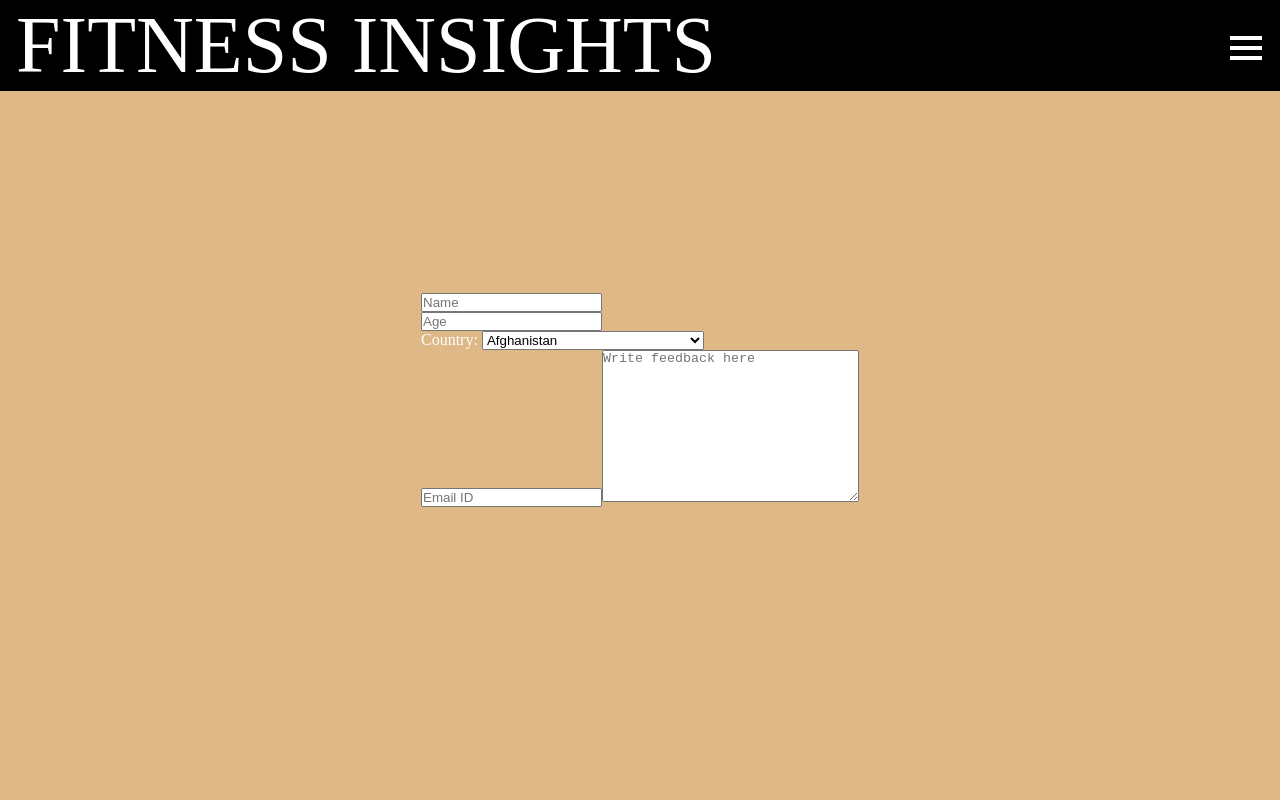
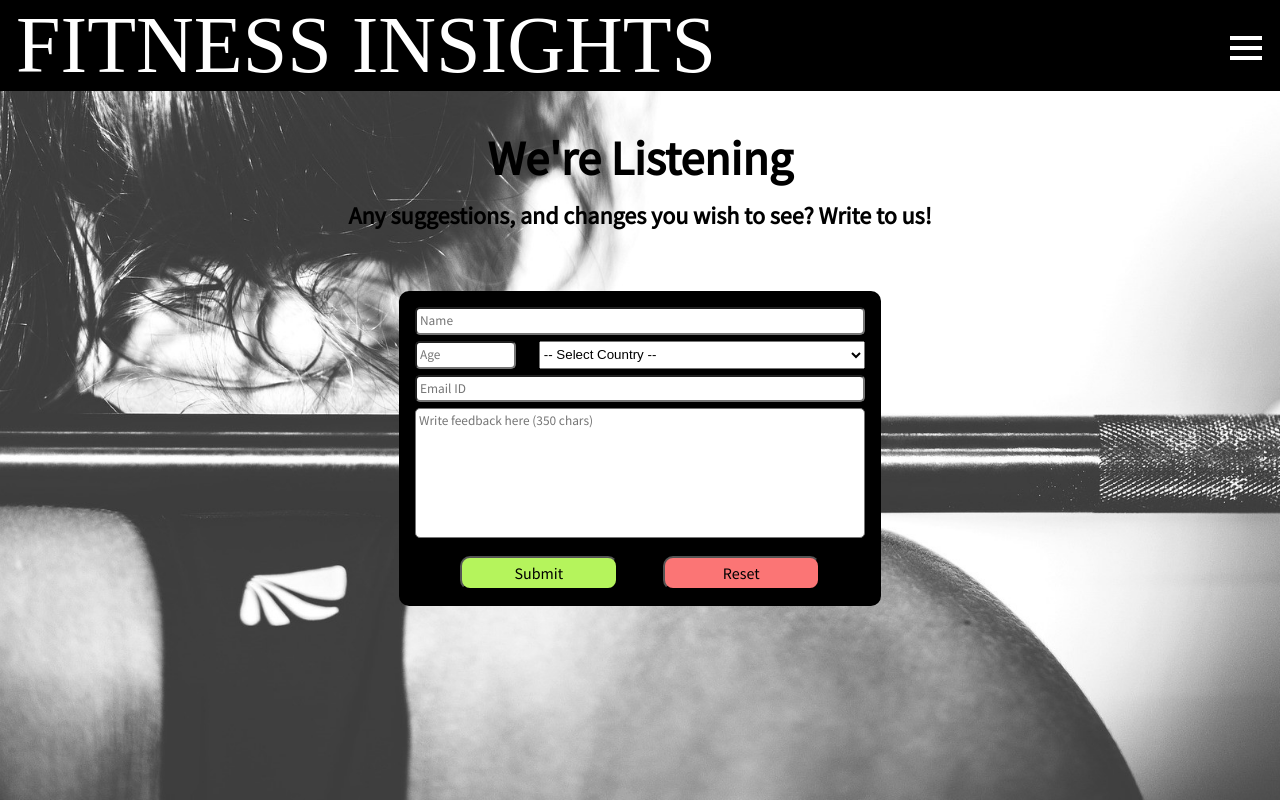
Before and after one commit to pranay-pathania/FitnessInsights, a Next.js app in the folder frontend/: page /feedback in a window 1280 px wide. Built offline with nearby package versions, Linux system fonts and the light colour scheme; a web font is replaced by a local one.

Commit message:
completed /feedback styling
styling of /feedback is completed. to add functionality to form next. proper submission will not be implemented till i get started on the backend. till then i'll just console.log the form data

```diff
--- a/frontend/components/FeedbackForm/FeedbackForm.module.css
+++ b/frontend/components/FeedbackForm/FeedbackForm.module.css
@@ -0,0 +1,133 @@
+@import url('https://fonts.googleapis.com/css2?family=Source+Sans+Pro&display=swap');
+
+.feedback {
+    /* border: 2px solid magenta; */
+    border-radius: 10px;
+    background: #000000;
+    display: flex;
+    flex-direction: column;
+    justify-content: space-evenly;
+}
+
+.form {
+    /* border: 2px solid green; */
+    /* development use only */
+    width: 50vw;
+    max-width: 450px;
+    padding: 1em;
+    display: grid;
+    grid-template-columns: 22.5% 72.5%;
+    grid-column-gap: 5%;
+    grid-template-rows: repeat(8, 12%);
+    grid-row-gap: 2.5%
+}
+
+.row_one,
+.row_three,
+.row_four,
+.row_two_part_one {
+    padding: 3px;
+    border-radius: 5px;
+}
+
+.row_one,
+.row_three,
+.row_four {
+    grid-column: 1 / 3;
+}
+
+.row_two_part_one {
+    grid-column: 1 / 2;
+}
+
+.row_four {
+    grid-row: 4 / 8;
+    resize: none;
+}
+
+
+.row_one::placeholder,
+.row_two_part_one::placeholder,
+.row_three::placeholder,
+.row_four::placeholder {
+    font-family: 'Source Sans Pro', sans-serif;
+}
+
+
+.row_one:focus,
+.row_two_part_one:focus,
+.row_three:focus,
+.row_four:focus,
+.country_list:focus {
+    outline: none;
+}
+
+
+
+
+
+
+
+
+
+/* FOR BUTTONS */
+
+.buttons_container {
+    display: flex;
+    justify-content: space-evenly;
+    /* border: 2px solid blue; */
+    /* development use only */
+    padding: 0em 1em 1em 1em;
+}
+
+
+
+.button_submit,
+.button_reset {
+    width: 35%;
+    padding: 5px 0px;
+    font-size: 1rem;
+    font-family: 'Source Sans Pro', sans-serif;
+    border-radius: 10px;
+}
+
+
+/* SUBMIT BUTTON */
+.button_submit {
+    background-color: #b5f45c;
+}
+
+.button_submit:hover {
+    background-color: #8fed0b;
+    transition: background-color 0.2s ease-in;
+    cursor: pointer;
+}
+
+.button_submit:active {
+    background-color: #5a9409;
+}
+
+/* RESET BUTTON */
+.button_reset {
+    background-color: #fb7575;
+}
+
+.button_reset:hover {
+    background-color: #ff3c2e;
+    transition: background-color 0.2s ease-in;
+    cursor: pointer;
+}
+
+.button_reset:active {
+    background-color: #841111;
+}
+
+
+
+/* MEDIA QUERIES */
+
+@media screen and (max-width: 650px) {
+    .form {
+        width: 80vw;
+    }
+}
--- a/frontend/components/FeedbackForm/FeedbackForm.tsx
+++ b/frontend/components/FeedbackForm/FeedbackForm.tsx
@@ -2,23 +2,27 @@ import styles from './FeedbackForm.module.css'
 import { Countries } from '@/utils'
 
 const FeedbackForm: React.FC<{}> = () => {
-    return <div className={styles.form}>
+    return <div className={styles.feedback}>
+        <div className={styles.form}>
 
-        <input type="text" name="username" id="username" placeholder='Name' className={styles.row_one}/>
+            <input type="text" name="username" id="username" placeholder='Name' className={styles.row_one} />
 
-        <div className={styles.row_two}>
-            <input type="number" name="age" id="age" placeholder='Age' />
-            <div className="country_select">
-                <label htmlFor="country">Country: </label>
-                <select name="country" id="country">
-                    {Countries.map(country => <option value={country}>{country}</option>)}
-                </select>
-            </div>
+            <input type="number" name="age" id="age" placeholder='Age' className={styles.row_two_part_one} />
+
+
+            <select name="country" id="country" className={styles.country_list}>
+                {Countries.map(country => <option key={country} value={country}>{country}</option>)}
+            </select>
+
+
+            <input type="email" name="email" id="email" placeholder='Email ID' className={styles.row_three} />
+
+            <textarea name="feedback" id="feedback" cols={30} rows={10} placeholder='Write feedback here (350 chars)' maxLength={350} className={styles.row_four} />
         </div>
-
-        <input type="email" name="email" id="email" placeholder='Email ID' className={styles.row_three}/>
-
-        <textarea name="feedback" id="feedback" cols={30} rows={10} placeholder='Write feedback here' className={styles.row_four}/>
+        <div className={styles.buttons_container}>
+            <button className={styles.button_submit}>Submit</button>
+            <button className={styles.button_reset}>Reset</button>
+        </div>
     </div>
 }
 
--- a/frontend/src/pages/feedback.tsx
+++ b/frontend/src/pages/feedback.tsx
@@ -1,7 +1,16 @@
+// IMPORTS
+
+// import components
 import FeedbackForm from '../../components/FeedbackForm/FeedbackForm'
+
+// import from next/
 import Head from 'next/head'
+
+// stylesheet
 import styles from '../styles/Feedback.module.css'
 
+
+// page
 const Feedback: React.FC<{}> = () => {
     return <>
         <Head>
@@ -11,6 +20,10 @@ const Feedback: React.FC<{}> = () => {
             <link rel="icon" href="/favicon.ico" />
         </Head>
         <div className={styles.body}>
+            <div className={styles.headings}>
+                <h1 className={styles.h1}>We're Listening</h1>
+                <h3 className={styles.h3}>Any suggestions, and changes you wish to see? Write to us!</h3>
+            </div>
             <FeedbackForm />
         </div>
     </>
--- a/frontend/src/styles/Feedback.module.css
+++ b/frontend/src/styles/Feedback.module.css
@@ -1,8 +1,50 @@
+@import url('https://fonts.googleapis.com/css2?family=Source+Sans+Pro&display=swap');
+
+
 .body {
-    background: burlywood;
+    background: url('../../public/Images/Feedback-bg.jpg');
+    background-size: cover;
     width: 100vw;
     height: 100vh;
     display: flex;
+    flex-direction: column;
     align-items: center;
-    justify-content: center;
 }
+
+.headings {
+    margin-top: 8em;
+}
+
+.h1, .h3 {
+    text-align: center;
+    font-family: 'Source Sans Pro', sans-serif;
+    color: #000000;
+}
+
+.h1 {
+    font-size: 3rem;
+    margin-bottom: 0.25em;
+}
+
+.h3 {
+    font-size: 1.5rem;
+    margin-bottom: 2.5em;
+}
+
+/* MEDIA QUERIES */
+
+@media screen and (max-width: 650px) {
+    .body {
+        background: url('../../public/Images/Feedback-bg-mobile.jpg');
+        background-size: cover;
+    }
+    .h1, .h3 {
+        color: #ffffff;
+    }
+}
+
+@media screen and (max-width: 500px) {
+    .headings {
+        margin-top: 6em;
+    }
+}
--- a/frontend/src/utils.ts
+++ b/frontend/src/utils.ts
@@ -61,6 +61,7 @@ export const img_sizes: string = '(max-width: 650px) 64vw, (max-width: 850px) 28
 
 // FEEDBACK PAGE ARRAY OF COUNTRIES
 export const Countries: string[] = [
+    `-- Select Country --`,
     `Afghanistan`,
     `Albania`,
     `Algeria`,
```
Also changed, not shown: frontend/public/Images/Feedback-bg-mobile.jpg (added), frontend/public/Images/Feedback-bg.jpg (added).
